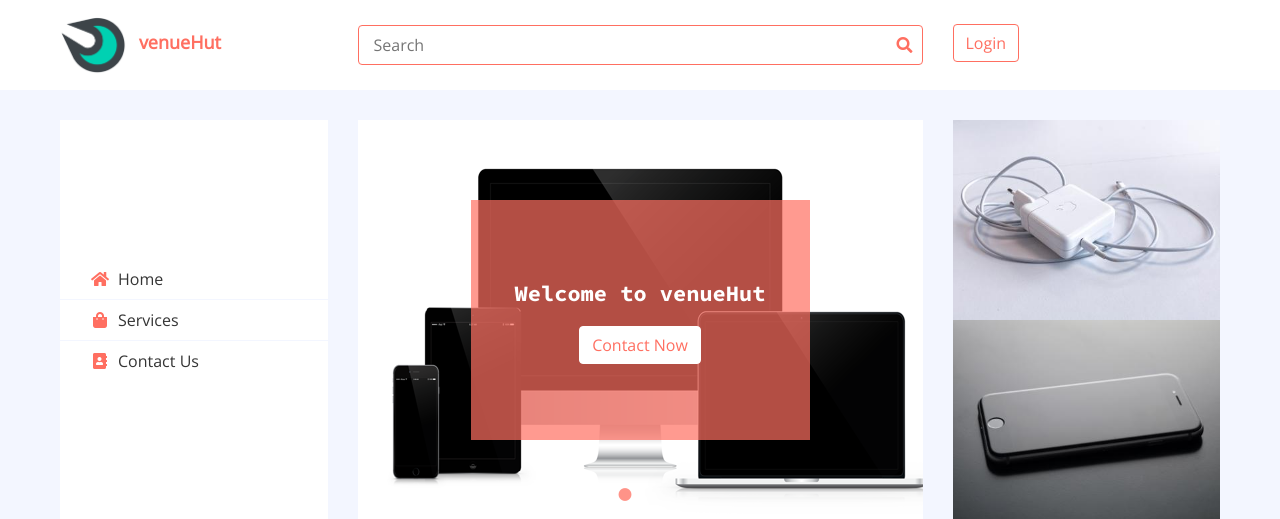
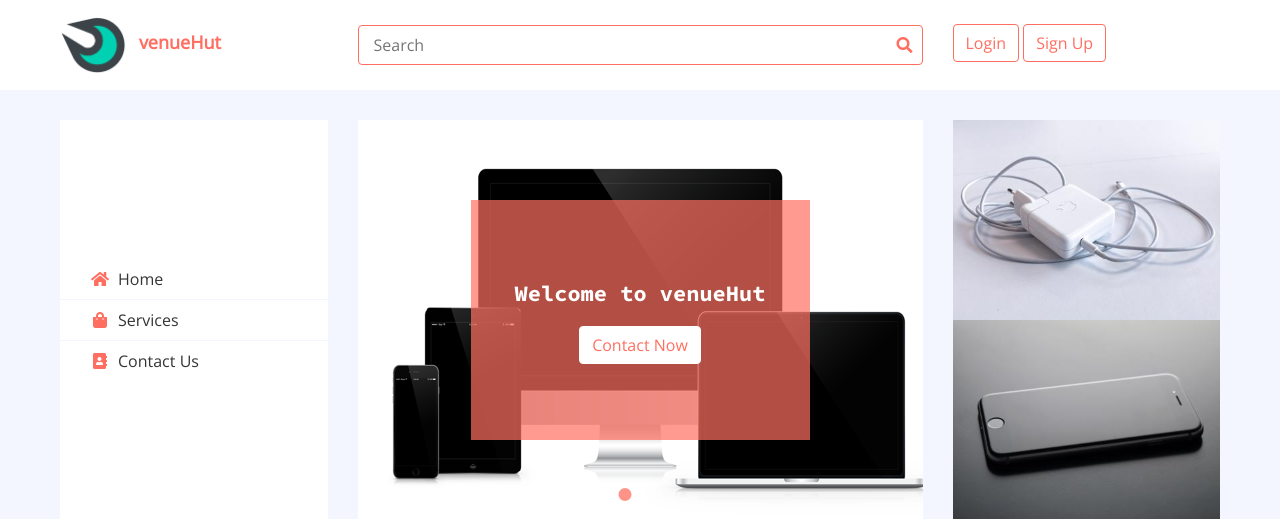
Before and after one commit to ankitchoudhary-vcf/VenueHut, a PHP site: page / in a window 1280 px wide. Shown: the top 519 px of the page. Run offline with PHP 8.4, Linux system fonts and the light colour scheme; data that the repository does not hold is empty; some libraries are stand-ins or nearby versions.

Commit message:
dashboard updated

```diff
--- a/index.php
+++ b/index.php
@@ -66,6 +66,7 @@ include("conn.php");
                         ?>
                          <div class="login">
                             <a class="btn" style="margin: -14% 0 0 0;" href="./login.php">Login</a>
+                            <a class="btn" style="margin: -14% 0 0 0;" href="./Registration.php">Sign Up</a>
                         </div>
                         <?php
                     }
```
